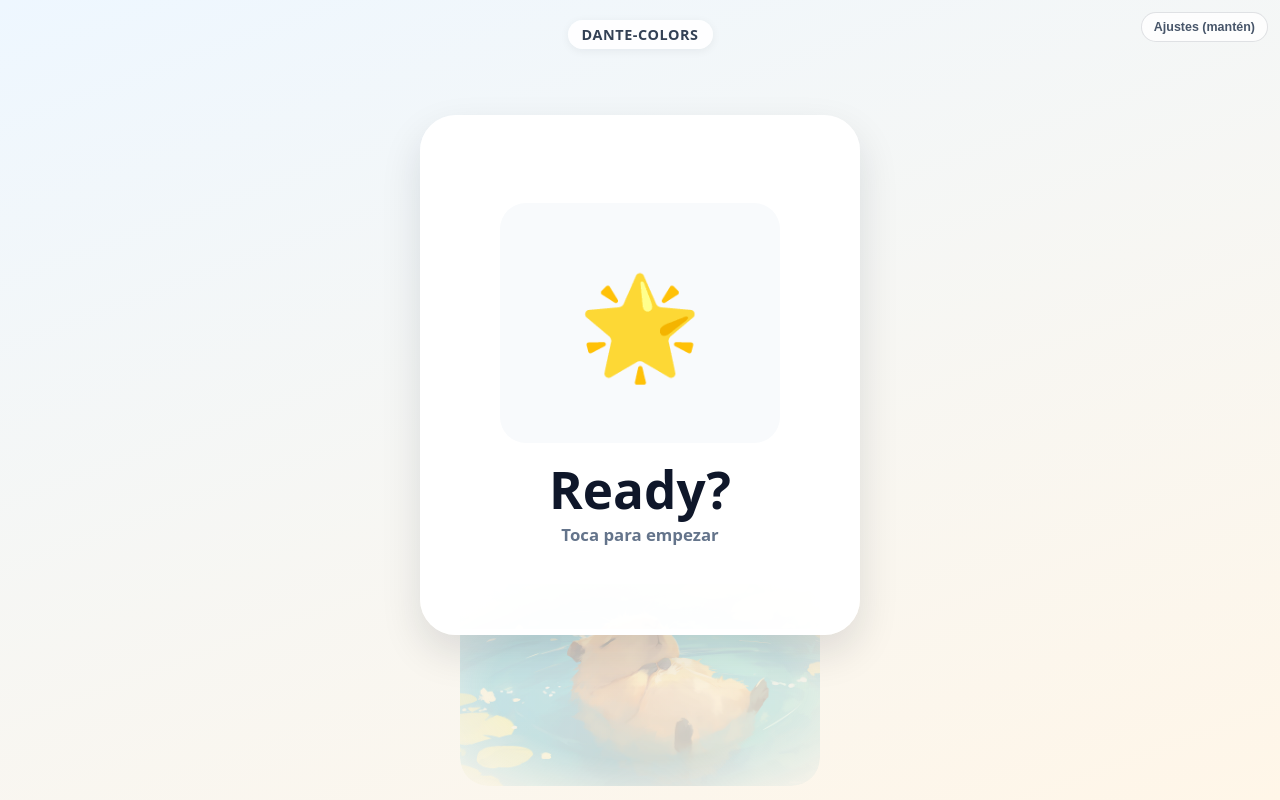
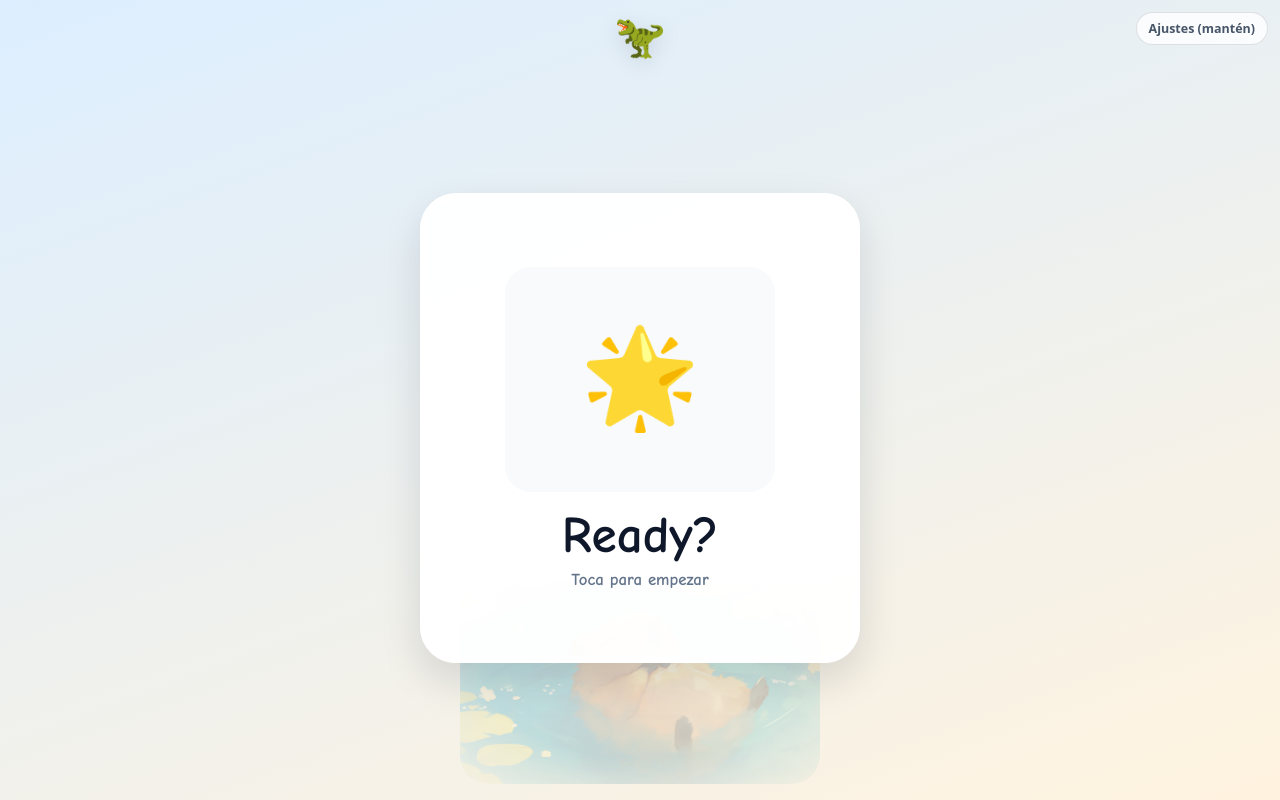
Before and after one commit to raylopezblanco/Dante-Colors, a plain HTML site: page index.html in a window 1280 px wide. Drawn offline with Linux system fonts and the light colour scheme.

Commit message:
Update index.html

```diff
--- a/index.html
+++ b/index.html
@@ -20,13 +20,13 @@
       height: 100%;
       overflow: hidden;
       touch-action: manipulation;
-      background: linear-gradient(160deg, #eef7ff 0%, #fff6e8 100%);
-      font-family: system-ui, -apple-system, 'Segoe UI', Roboto, sans-serif;
+      background: linear-gradient(160deg, #dceeff 0%, #fff3df 100%);
+      font-family: 'Comic Sans MS', 'Bubblegum Sans', system-ui, -apple-system, sans-serif;
       color: #1e293b;
       position: relative;
     }
 
-    /* Capa de fondo con capibara suave y bordes difuminados */
+    /* Capa de fondo con capibara suave abajo sin tapar con el Good Job */
     .bg-capybara {
       position: fixed;
       inset: 0;
@@ -35,17 +35,17 @@
       display: flex;
       align-items: flex-end;
       justify-content: center;
-      padding-bottom: 14px;
-      opacity: 0.24;
+      padding-bottom: 16px;
+      opacity: 0.25;
     }
 
     .bg-capybara img {
-      width: min(360px, 82vw);
+      width: min(360px, 84vw);
       height: auto;
-      max-height: 210px;
+      max-height: 215px;
       object-fit: cover;
       border-radius: 28px;
-      filter: saturate(0.9);
+      filter: saturate(0.92);
       -webkit-mask-image: radial-gradient(ellipse 78% 72% at 50% 50%, #000 52%, transparent 100%);
       mask-image: radial-gradient(ellipse 78% 72% at 50% 50%, #000 52%, transparent 100%);
     }
@@ -62,7 +62,7 @@
       flex-direction: column;
       align-items: center;
       justify-content: space-between;
-      padding: 20px 18px 26px;
+      padding: 16px 18px 24px;
       position: relative;
       z-index: 1;
     }
@@ -76,6 +76,7 @@
       background: rgba(255, 255, 255, 0.78);
       border: 1px solid rgba(15, 23, 42, 0.12);
       color: #475569;
+      font-family: system-ui, -apple-system, sans-serif;
       font-size: 0.78rem;
       font-weight: 600;
       padding: 7px 12px;
@@ -90,23 +91,48 @@
       border-color: #93c5fd;
     }
 
-    .header-space {
-      height: 28px;
+    /* Zona superior: dinosaurio flotante + Good Job arriba de la imagen */
+    .top-celebration-area {
+      width: 100%;
+      max-width: 440px;
+      min-height: 112px;
       display: flex;
+      flex-direction: column;
       align-items: center;
       justify-content: center;
+      gap: 6px;
+      padding-top: 4px;
     }
 
-    .category-badge {
-      font-size: 0.9rem;
-      font-weight: 700;
-      letter-spacing: 0.04em;
-      text-transform: uppercase;
-      padding: 5px 14px;
-      border-radius: 999px;
-      background: rgba(255, 255, 255, 0.88);
-      color: #334155;
-      box-shadow: 0 2px 10px rgba(15, 23, 42, 0.06);
+    .dino-mascot {
+      font-size: 2.6rem;
+      line-height: 1;
+      animation: flotarDino 2.2s ease-in-out infinite;
+      filter: drop-shadow(0 6px 10px rgba(15, 23, 42, 0.12));
+    }
+
+    @keyframes flotarDino {
+      0%, 100% { transform: translateY(0); }
+      50% { transform: translateY(-7px); }
+    }
+
+    .praise-text {
+      font-size: clamp(1.45rem, 5.6vw, 2.05rem);
+      font-weight: 800;
+      color: #15803d;
+      background: rgba(220, 252, 231, 0.96);
+      border: 3px solid #86efac;
+      padding: 7px 20px;
+      border-radius: 22px;
+      opacity: 0;
+      transform: translateY(-8px) scale(0.9);
+      transition: opacity 0.28s ease, transform 0.35s cubic-bezier(0.22, 1, 0.36, 1);
+      box-shadow: 0 8px 20px rgba(21, 128, 61, 0.14);
+    }
+
+    .praise-text.visible {
+      opacity: 1;
+      transform: translateY(0) scale(1);
     }
 
     /* Recuadro principal gigante y seguro */
@@ -114,17 +140,17 @@
       width: 100%;
       max-width: 440px;
       flex: 1;
-      max-height: 520px;
-      margin: 10px 0;
+      max-height: 470px;
+      margin: 8px 0 12px;
       background: rgba(255, 255, 255, 0.96);
       border-radius: 36px;
-      border: 6px solid #ffffff;
-      box-shadow: 0 18px 40px rgba(15, 23, 42, 0.12);
+      border: 7px solid #ffffff;
+      box-shadow: 0 18px 40px rgba(15, 23, 42, 0.13);
       display: flex;
       flex-direction: column;
       align-items: center;
       justify-content: center;
-      padding: 22px;
+      padding: 20px;
       cursor: pointer;
       transition: transform 0.14s ease, border-color 0.25s ease, box-shadow 0.25s ease;
       position: relative;
@@ -137,15 +163,15 @@
 
     .visual-frame {
       width: 100%;
-      max-width: 280px;
-      height: 240px;
+      max-width: 270px;
+      height: 225px;
       border-radius: 26px;
       background: #f8fafc;
       display: flex;
       align-items: center;
       justify-content: center;
       overflow: hidden;
-      margin-bottom: 18px;
+      margin-bottom: 16px;
       position: relative;
     }
 
@@ -157,7 +183,7 @@
     }
 
     .visual-frame .fallback-emoji {
-      font-size: 6.2rem;
+      font-size: 6rem;
       line-height: 1;
     }
 
@@ -176,32 +202,11 @@
       color: #64748b;
     }
 
-    /* Celebración calmada pero alegre */
-    .praise-box {
-      min-height: 68px;
-      display: flex;
-      align-items: center;
-      justify-content: center;
+    /* Espacio libre abajo para que el capibara se vea sin estorbar */
+    .bottom-space {
+      height: 44px;
       width: 100%;
-    }
-
-    .praise-text {
-      font-size: clamp(1.6rem, 6vw, 2.25rem);
-      font-weight: 800;
-      color: #15803d;
-      background: #dcfce7;
-      border: 2px solid #86efac;
-      padding: 10px 24px;
-      border-radius: 24px;
-      opacity: 0;
-      transform: translateY(10px) scale(0.92);
-      transition: opacity 0.28s ease, transform 0.35s cubic-bezier(0.22, 1, 0.36, 1);
-      box-shadow: 0 8px 20px rgba(21, 128, 61, 0.12);
-    }
-
-    .praise-text.visible {
-      opacity: 1;
-      transform: translateY(0) scale(1);
+      pointer-events: none;
     }
 
     /* Panel de cuidado (oculto por defecto) */
@@ -214,6 +219,7 @@
       align-items: center;
       justify-content: center;
       padding: 20px;
+      font-family: system-ui, -apple-system, sans-serif;
     }
 
     .care-modal.open {
@@ -288,10 +294,13 @@
       Ajustes (mantén)
     </button>
 
-    <div class="header-space">
-      <span id="categoryBadge" class="category-badge">Dante-Colors</span>
+    <!-- Dinosaurio amigable + Good Job arriba del recuadro -->
+    <div class="top-celebration-area">
+      <div id="dinoMascot" class="dino-mascot" aria-hidden="true">🦖</div>
+      <div id="praiseText" class="praise-text">Good Job, Dante! 🌟</div>
     </div>
 
+    <!-- Recuadro principal gigante -->
     <div id="stage" class="stage" role="button" tabindex="0" aria-label="Tarjeta interactiva">
       <div id="visualFrame" class="visual-frame">
         <span id="fallbackEmoji" class="fallback-emoji">🌟</span>
@@ -301,9 +310,7 @@
       <div id="subLabel" class="sub-label">Toca para empezar</div>
     </div>
 
-    <div class="praise-box">
-      <div id="praiseText" class="praise-text">Good Job, Dante!</div>
-    </div>
+    <div class="bottom-space" aria-hidden="true"></div>
   </div>
 
   <!-- Panel discreto de ajustes para adultos -->
@@ -320,8 +327,8 @@
       </div>
 
       <div class="care-row">
-        <label for="praiseDelay">Pausa Good Job: <strong id="delayValue">0.8s</strong></label>
-        <input id="praiseDelay" type="range" min="300" max="2000" step="100" value="800" />
+        <label for="praiseDelay">Delay Good Job: <strong id="delayValue">0.9s</strong></label>
+        <input id="praiseDelay" type="range" min="300" max="2500" step="100" value="900" />
       </div>
 
       <div class="care-actions">
@@ -336,61 +343,55 @@
 
     const ITEMS = [
       {
-        id: 'mom',
-        category: 'Familia',
-        word: 'Mom',
-        hint: 'Mamá',
-        accent: '#ec4899',
-        emoji: '👩',
-        image: 'mom.jpg',
-        audio: 'mom.mp3'
+        id: 'red',
+        word: 'Red',
+        hint: 'Rojo',
+        accent: '#ff7675',
+        emoji: '🔴',
+        image: 'red.jpg',
+        audio: 'red.mp3'
       },
       {
-        id: 'dad',
-        category: 'Familia',
-        word: 'Dad',
-        hint: 'Papá',
-        accent: '#2563eb',
-        emoji: '👨',
-        image: 'dad.jpg',
-        audio: 'dad.mp3'
+        id: 'blue',
+        word: 'Blue',
+        hint: 'Azul',
+        accent: '#74b9ff',
+        emoji: '🔵',
+        image: 'blue.jpg',
+        audio: 'blue.mp3'
       },
       {
-        id: 'dante',
-        category: 'Familia',
-        word: 'Dante',
-        hint: 'Dante',
-        accent: '#16a34a',
-        emoji: '👦',
-        image: 'dante.jpg',
-        audio: 'dante.mp3'
+        id: 'green',
+        word: 'Green',
+        hint: 'Verde',
+        accent: '#55efc4',
+        emoji: '🟢',
+        image: 'green.jpg',
+        audio: 'green.mp3'
       },
       {
-        id: 'dog',
-        category: 'Mascotas',
-        word: 'Dog',
-        hint: 'Perrito',
-        accent: '#d97706',
-        emoji: '🐶',
-        image: 'dog.jpg',
-        audio: 'dog.mp3'
+        id: 'yellow',
+        word: 'Yellow',
+        hint: 'Amarillo',
+        accent: '#ffeaa7',
+        emoji: '🟡',
+        image: 'yellow.jpg',
+        audio: 'yellow.mp3'
       },
       {
         id: 'ball',
-        category: 'Objetos',
         word: 'Ball',
         hint: 'Pelota',
-        accent: '#ea580c',
+        accent: '#fab1a0',
         emoji: '⚽',
         image: 'ball.jpg',
         audio: 'ball.mp3'
       },
       {
         id: 'water',
-        category: 'Objetos',
         word: 'Water',
         hint: 'Agua',
-        accent: '#0284c7',
+        accent: '#81ecec',
         emoji: '💧',
         image: 'water.jpg',
         audio: 'water.mp3'
@@ -407,14 +408,14 @@
     const bgCapybaraImg = document.getElementById('bgCapybaraImg');
     const bgCapybaraFallback = document.getElementById('bgCapybaraFallback');
 
+    const dinoMascot = document.getElementById('dinoMascot');
+    const praiseText = document.getElementById('praiseText');
     const stage = document.getElementById('stage');
-    const categoryBadge = document.getElementById('categoryBadge');
     const visualFrame = document.getElementById('visualFrame');
     const itemImage = document.getElementById('itemImage');
     const fallbackEmoji = document.getElementById('fallbackEmoji');
     const wordLabel = document.getElementById('wordLabel');
     const subLabel = document.getElementById('subLabel');
-    const praiseText = document.getElementById('praiseText');
 
     const careTrigger = document.getElementById('careTrigger');
     const careModal = document.getElementById('careModal');
@@ -483,8 +484,9 @@
     }
 
     function playGentleChime() {
-      playSoftTone(523.25, 0.22, 'triangle', 0);
-      playSoftTone(659.25, 0.28, 'triangle', 0.14);
+      playSoftTone(523.25, 0.2, 'triangle', 0);
+      playSoftTone(659.25, 0.22, 'triangle', 0.14);
+      playSoftTone(783.99, 0.3, 'triangle', 0.28);
     }
 
     function playAudioOrFallback(src, fallbackFn, onEndedCallback) {
@@ -535,11 +537,10 @@
     }
 
     function renderItem(item) {
-      categoryBadge.textContent = item.category;
       wordLabel.textContent = item.word;
       subLabel.textContent = item.hint;
       stage.style.borderColor = item.accent;
-      visualFrame.style.background = `${item.accent}14`;
+      visualFrame.style.background = `${item.accent}26`;
 
       fallbackEmoji.textContent = item.emoji;
       fallbackEmoji.style.display = 'block';
@@ -566,6 +567,11 @@
       void praiseText.offsetWidth;
       praiseText.classList.add('visible');
 
+      dinoMascot.style.transform = 'scale(1.15)';
+      setTimeout(() => {
+        dinoMascot.style.transform = '';
+      }, 320);
+
       playAudioOrFallback(GOOD_JOB_AUDIO, playGentleChime);
     }
 
@@ -579,9 +585,9 @@
       const item = ITEMS[currentIndex];
       renderItem(item);
 
-      playSoftTone(440, 0.12, 'sine', 0);
+      playSoftTone(440, 0.14, 'sine', 0);
 
-      const delayMs = Number(praiseDelayInput.value) || 800;
+      const delayMs = Number(praiseDelayInput.value) || 900;
 
       playAudioOrFallback(
         item.audio,
```
